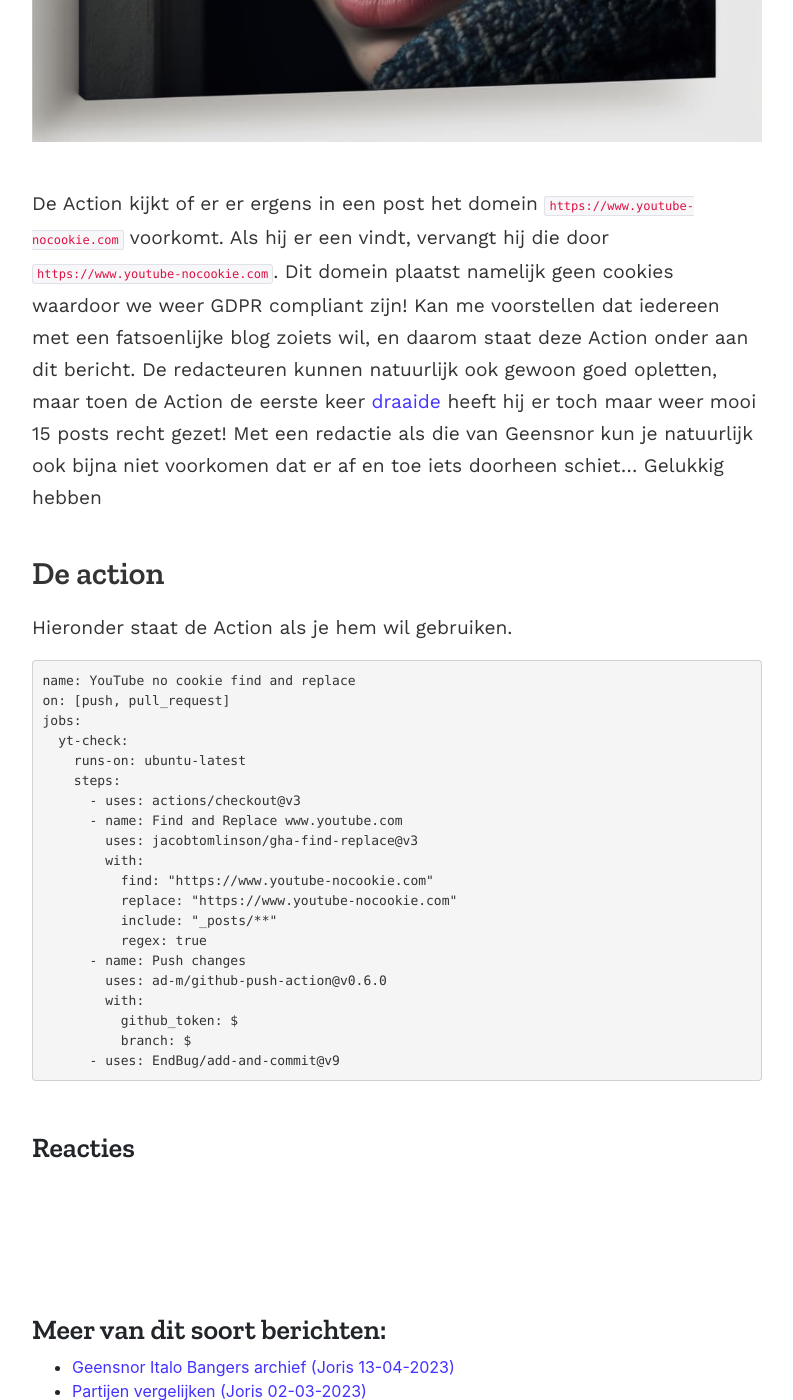
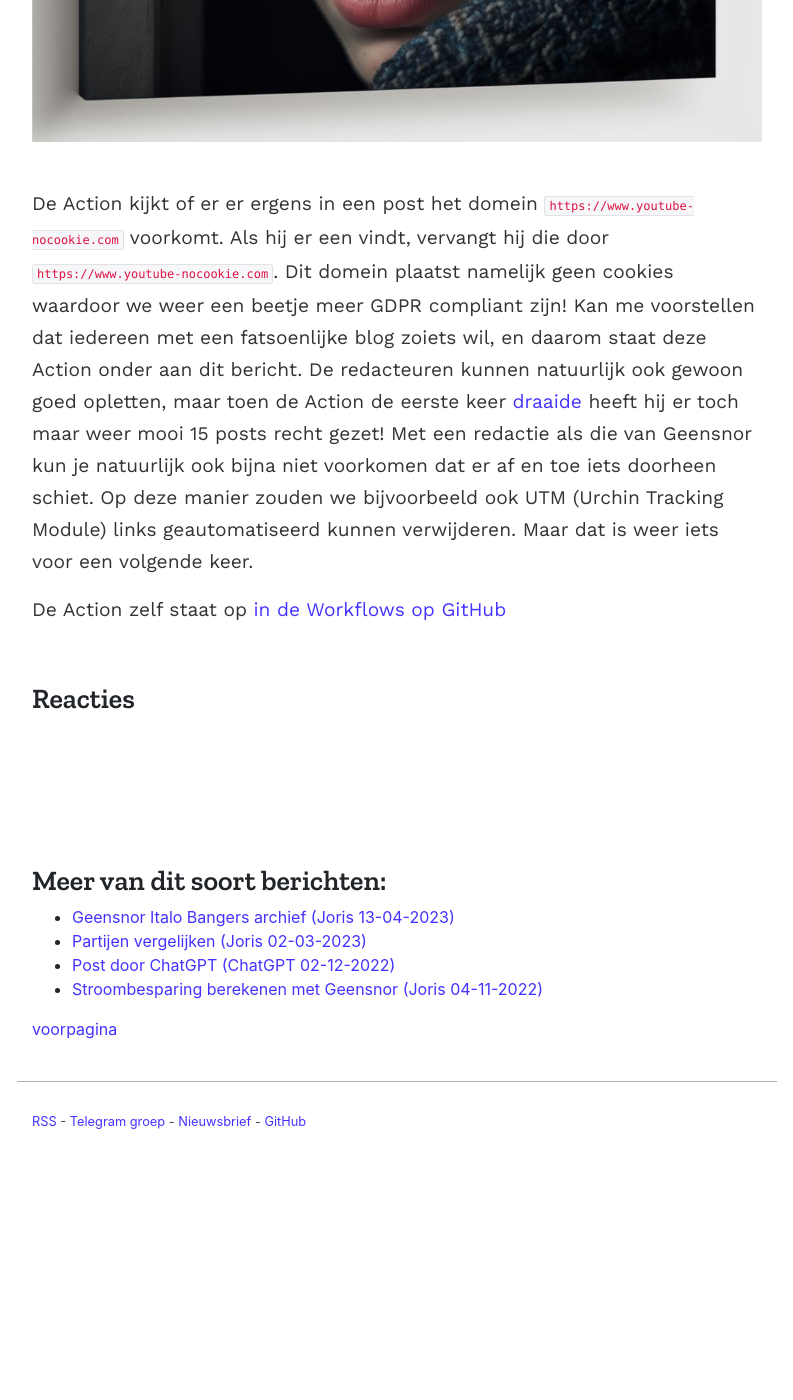
Before and after one commit to geensnor/geensnor.nl, a Jekyll site: the page built from _posts/2023-03-27-privacy-action.md, in a window 1280 px wide and 1400 px high, scrolled down 1342 px. Shown: the whole window, without its empty margins (243-1036 px from the left). Built offline with Jekyll 4.4.1, drawn with Linux system fonts in a browser that asks for light colours; comment, search, counter and statistics services are not loaded; after the commit the page ends 2503 px from its top, so only the background shows below that.

Commit message:
Update 2023-03-27-privacy-action.md
fouten fix

````diff
--- a/_posts/2023-03-27-privacy-action.md
+++ b/_posts/2023-03-27-privacy-action.md
@@ -10,31 +10,6 @@ Geensnor.nl heeft geen cookiemelding. Die hebben we niet omdat we ook geen cooki
 
 ![Plaatje van Midjourney om de boel wat op de leuken. Voegt weinig toe, ik weet het....](../assets/posts/privacy-action.jpg)
 
-De Action kijkt of er er ergens in een post het domein `https://www.youtube-nocookie.com` voorkomt. Als hij er een vindt, vervangt hij die door `https://www.youtube-nocookie.com`. Dit domein plaatst namelijk geen cookies waardoor we weer GDPR compliant zijn! Kan me voorstellen dat iedereen met een fatsoenlijke blog zoiets wil, en daarom staat deze Action onder aan dit bericht. De redacteuren kunnen natuurlijk ook gewoon goed opletten, maar toen de Action de eerste keer [draaide](https://github.com/geensnor/geensnor.nl/commit/decd649ac461da2a26405d9c289b7a49c7731024) heeft hij er toch maar weer mooi 15 posts recht gezet! Met een redactie als die van Geensnor kun je natuurlijk ook bijna niet voorkomen dat er af en toe iets doorheen schiet... Gelukkig hebben
+De Action kijkt of er er ergens in een post het domein `https://www.youtube-nocookie.com` voorkomt. Als hij er een vindt, vervangt hij die door `https://www.youtube-nocookie.com`. Dit domein plaatst namelijk geen cookies waardoor we weer een beetje meer GDPR compliant zijn! Kan me voorstellen dat iedereen met een fatsoenlijke blog zoiets wil, en daarom staat deze Action onder aan dit bericht. De redacteuren kunnen natuurlijk ook gewoon goed opletten, maar toen de Action de eerste keer [draaide](https://github.com/geensnor/geensnor.nl/commit/decd649ac461da2a26405d9c289b7a49c7731024) heeft hij er toch maar weer mooi 15 posts recht gezet! Met een redactie als die van Geensnor kun je natuurlijk ook bijna niet voorkomen dat er af en toe iets doorheen schiet. Op deze manier zouden we bijvoorbeeld ook UTM (Urchin Tracking Module) links geautomatiseerd kunnen verwijderen. Maar dat is weer iets voor een volgende keer.
 
-## De action
-
-Hieronder staat de Action als je hem wil gebruiken.
-
-```yaml
-name: YouTube no cookie find and replace
-on: [push, pull_request]
-jobs:
-  yt-check:
-    runs-on: ubuntu-latest
-    steps:
-      - uses: actions/checkout@v3
-      - name: Find and Replace www.youtube.com
-        uses: jacobtomlinson/gha-find-replace@v3
-        with:
-          find: "https://www.youtube-nocookie.com"
-          replace: "https://www.youtube-nocookie.com"
-          include: "_posts/**"
-          regex: true
-      - name: Push changes
-        uses: ad-m/github-push-action@v0.6.0
-        with:
-          github_token: ${{ secrets.GITHUB_TOKEN }}
-          branch: ${{ github.ref }}
-      - uses: EndBug/add-and-commit@v9
-```
+De Action zelf staat op [in de Workflows op GitHub](https://github.com/geensnor/geensnor.nl/blob/master/.github/workflows/yt-no-cookie.yml)
````
